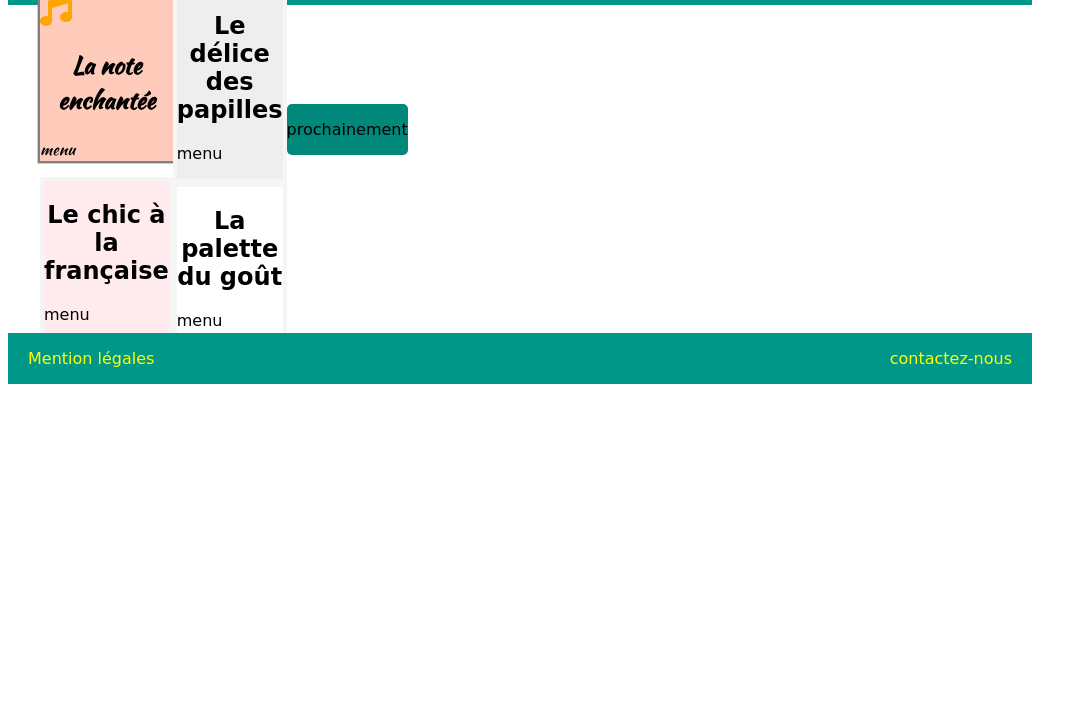
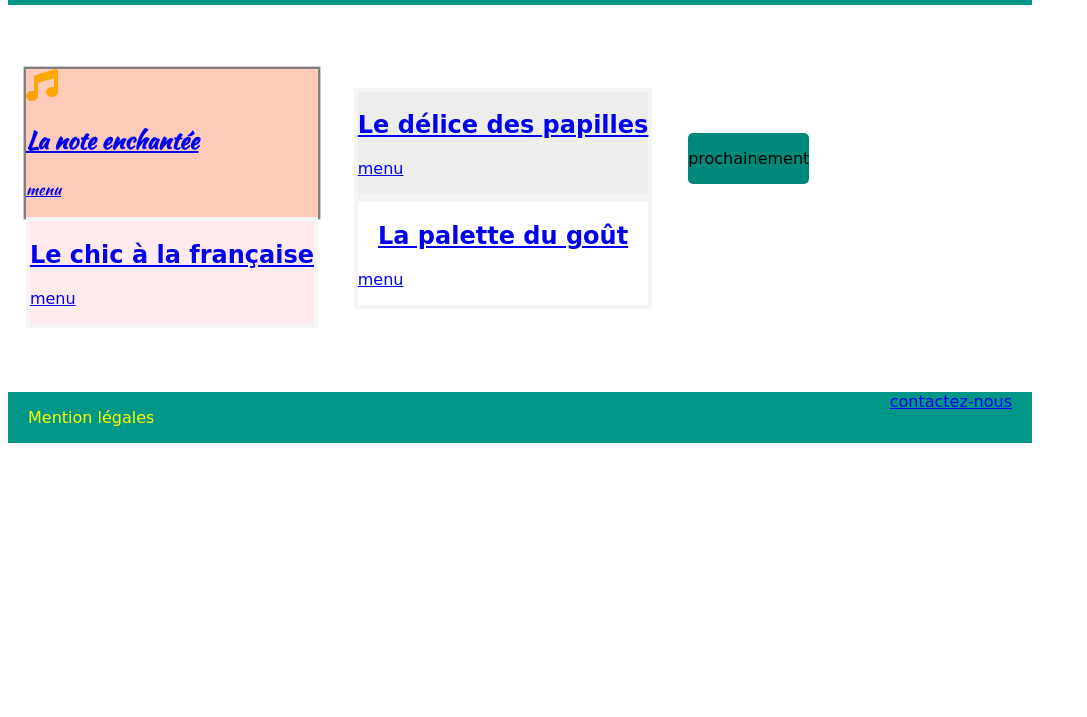
Before and after one commit to Ludd971/ChotkanLudovic_3_07072020, a website: page index.html in a window 1280 px wide. Shown: the part 83-800 px from the top of the page, without its empty margins (0-1087 px from the left). Drawn offline with Linux system fonts and the light colour scheme.

Commit message:
Ajout des liens vers les différents menus

```diff
--- a/index.html
+++ b/index.html
@@ -17,35 +17,38 @@
 		<main id="menu">
 			<div class="">
 				<section id="menu__1">
-					<a href=""></a>
+					<a href="html/menu1.html">
 					<i class="fas fa-music"></i>
 					<h2>La note enchantée</h2>
-					<p>menu</p>
+					<p>menu</p></a>
 				</section>
 				<section id="menu__2">
+					<a href="html/menu2.html">
 					<h2>Le chic à la française</h2>
-					<p>menu</p>
+					<p>menu</p></a>
 				</section>
 			</div>
 			<div>
 				<section id="menu__3">
+					<a href="html/menu3.html">
 					<h2>Le délice des papilles</h2>
-					<p>menu</p>
+					<p>menu</p></a>
 				</section>
 				<section id="menu__4">
+					<a href="html/menu4.html">
 					<h2>La palette du goût</h2>
-					<p>menu</p>
+					<p>menu</p></a>
 				</section>
 			</div>
-			<section id="next">
-				<div>
+			<div id="next">
+				<section >
 					<p>prochainement</p>
-				</div>
-			</section>
+				</section>
+			</div>
 		</main>
 		<footer id="bot">
 			<p>Mention légales</p>
-			<p>contactez-nous</p>
+			<a href="html/mentions.html">contactez-nous</a>
 		</footer>
 	</body>
 </html>
--- a/style.css
+++ b/style.css
@@ -29,17 +29,20 @@ footer{
 #menu{
 	display: flex;
 	align-items:  center;
-	padding-left: 2em;
-	width: 20%;
-	height: 200px;
+	justify-content: space-around;
+	width: 80%
+
 }
 #menu__1{
+	display: flex;
+	align-items: center;
 	font-family: "Kaushan Script", cursive;
 	/*mettre box shadow*/
 	box-shadow: 0em 0em 0em 0.15em grey;
 	background-color: #FFCCBC;
 }
 .fa-music{
+	justify-content: center;
 	color: orange;
 	font-size: 2em;
 }
```
